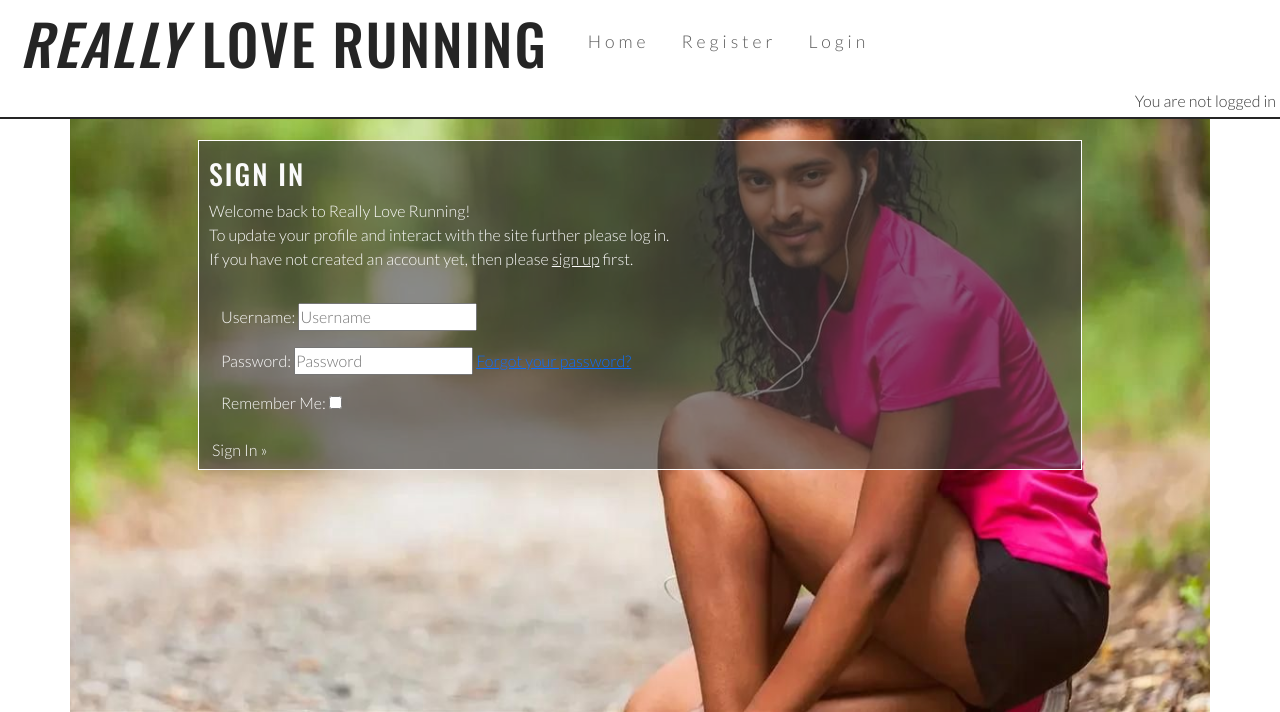
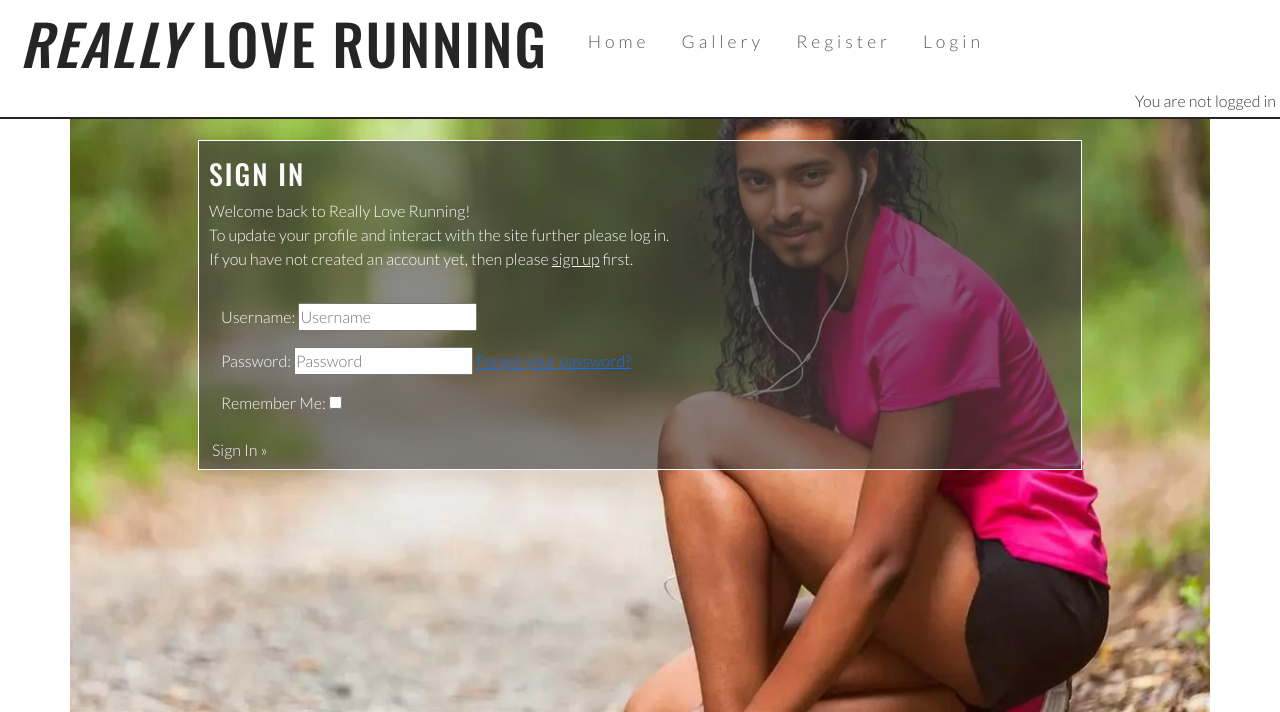
Before and after one commit to Ashrafur93/really_love_running, a Django app: a page that uses templates/base.html in a window 1280 px wide. Shown: the top 712 px of the page. Run offline with Django 4.2, Linux system fonts and the light colour scheme; parts of the project's set-up code (start-up, migrations or seed data) failed here and were passed over; some libraries are stand-ins or nearby versions.

Commit message:
Add url gallery - THIS IS NOT WORKING

```diff
--- a/home/urls.py
+++ b/home/urls.py
@@ -1,6 +1,8 @@
 from . import views
 from django.urls import path
+from .views import gallery
 
 urlpatterns = [
     path('', views.HomeList.as_view(), name='home'),
+    path('gallery/', gallery , name='gallery'),
     ]
--- a/jogging_post/urls.py
+++ b/jogging_post/urls.py
@@ -3,7 +3,6 @@ from django.urls import path
 from .views import post_detail
 
 urlpatterns = [
-    # path('jogging_post/', views.PostList, name='jogging_post'),
     path('post/<slug:slug>/', post_detail, name='post_detail'),
     # path('<slug:slug>/edit_comment/<int:comment_id>', views.comment_edit, name='comment_edit'),
     # path('<slug:slug>/delete_comment/<int:comment_id>', views.comment_delete, name='comment_delete'),
--- a/really_love_running/urls.py
+++ b/really_love_running/urls.py
@@ -20,10 +20,10 @@ from home import views as home_views
 
 urlpatterns = [
     path("", home_views.home, name='home'),
+    path("home/", include("home.urls"), name="gallery-urls"),
     path("jogging_post/", include("jogging_post.urls"), name="jogging_post-urls"),
     path("accounts/", include("allauth.urls")),
     path('admin/', admin.site.urls),
     path('summernote/', include('django_summernote.urls')),
     path("profiles/", include("profiles.urls"), name="profiles-urls"),
-    path("jogging_post/", include("jogging_post.urls"), name="jogging_post-urls"),
 ]
--- a/templates/base.html
+++ b/templates/base.html
@@ -1,6 +1,7 @@
 {% load static %}
 
 {% url 'home' as home_url %}
+{% url 'gallery' as gallery_url %}
 {% url 'account_login' as login_url %}
 {% url 'account_signup' as signup_url %}
 {% url 'account_logout' as logout_url %}
@@ -52,6 +53,10 @@
                         <li class="nav-item">
                             <a class="nav-link {% if request.path == '/' %}active{% endif %}"
                                 href="{% url 'home' %}">Home</a>
+                        </li>
+                        <li class="nav-item">
+                            <a class="nav-link {% if request.path == '/' %}{% endif %}"
+                                href="{% url 'gallery' %}">Gallery</a>
                         </li>
                         {% if user.is_authenticated %}
                         <li class="nav-item">
```
Also changed, not shown: home/views.py (+10 -0 lines).
